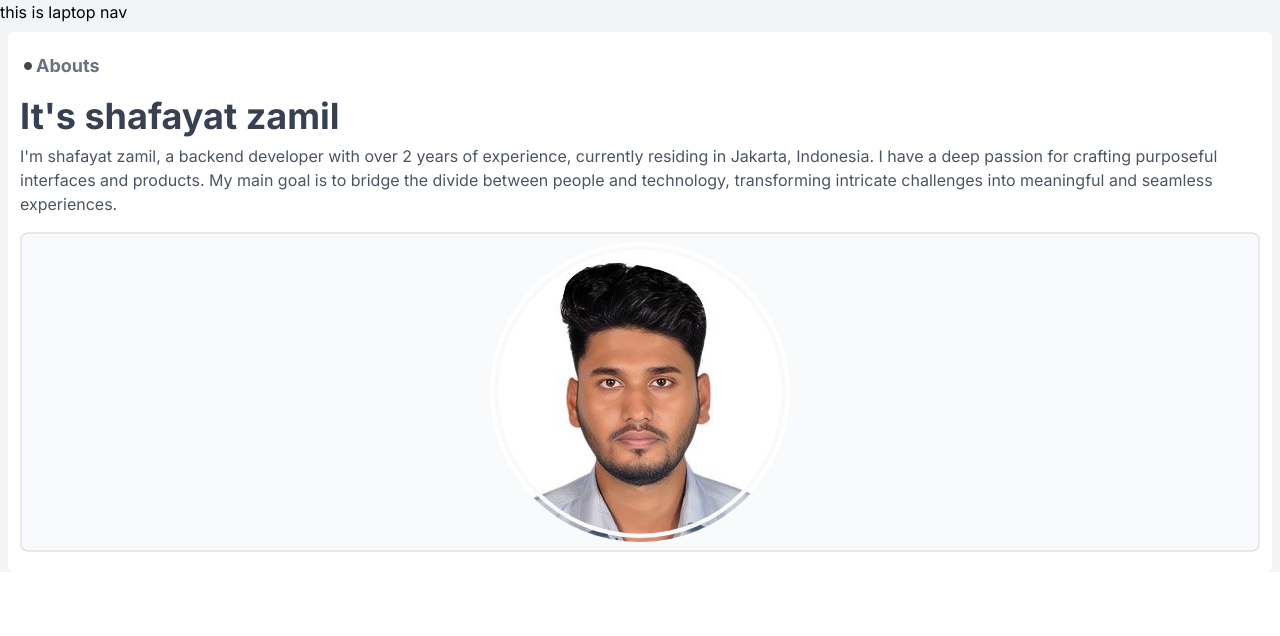
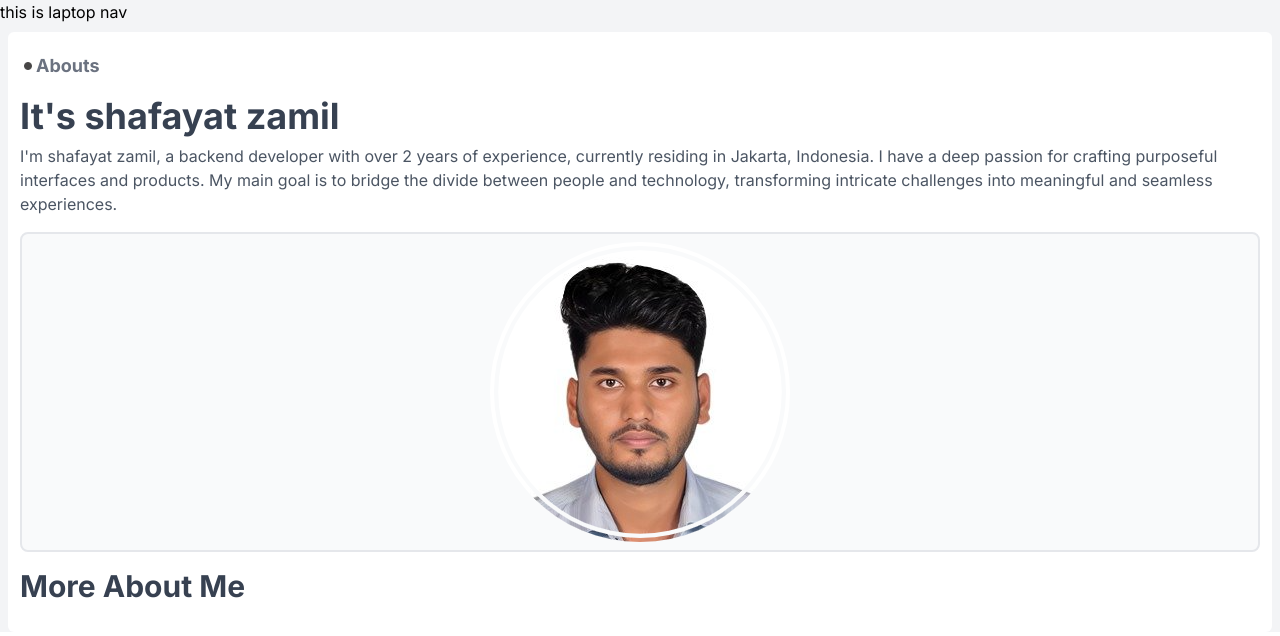
Before and after one commit to shafayatzamil/protfolio-try, a Next.js app: page /aboutme in a window 1280 px wide. Shown: the top 636 px of the page. Built offline with nearby package versions, Linux system fonts and the light colour scheme.

Commit message:
project page

```diff
--- a/src/app/aboutme/page.js
+++ b/src/app/aboutme/page.js
@@ -21,7 +21,7 @@ const page = () => {
         <h2 className="text-4xl mt-4 mb-2 text-gray-700 font-bold ">
           It's shafayat zamil
         </h2>
-        <p className="text-gray-600 mb-4">
+        <p className="text-gray-600 text-md mb-4">
           I'm shafayat zamil, a backend developer with over 2 years of
           experience, currently residing in Jakarta, Indonesia. I have a deep
           passion for crafting purposeful interfaces and products. My main goal
@@ -30,7 +30,13 @@ const page = () => {
         </p>
 
         <div className="border-2 rounded-lg flex justify-center p-2 bg-gray-50">
-          <Image src={ownerImage} />
+          <Image src={ownerImage} alt="ownerimage" />
+        </div>
+
+        <div>
+          <h2 className="text-3xl  mt-4 mb-2 text-gray-700 font-bold">
+            More About Me
+          </h2>
         </div>
       </div>
     </div>
--- /dev/null
+++ b/src/app/projects/page.js
@@ -0,0 +1,7 @@
+import React from "react";
+
+const page = () => {
+  return <div className="m-2 p-2">This is all project pages</div>;
+};
+
+export default page;
--- a/src/components/shared/Navbar.js
+++ b/src/components/shared/Navbar.js
@@ -36,7 +36,7 @@ const Navbar = () => {
           {" "}
           {navItems.map((item) => (
             <Link key={item.route} href={item.pathname}>
-              <div className="">
+              <div className="hover:bg-gray-200 rounded-full">
                 <Image
                   src={item.image}
                   alt={item.route}
```
